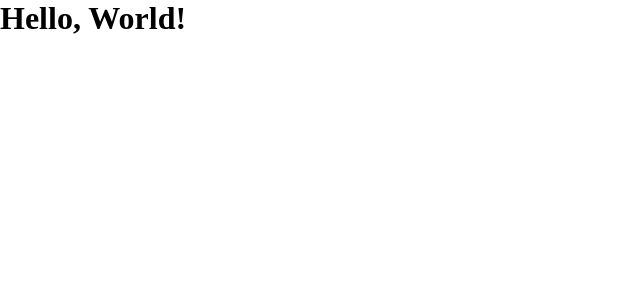
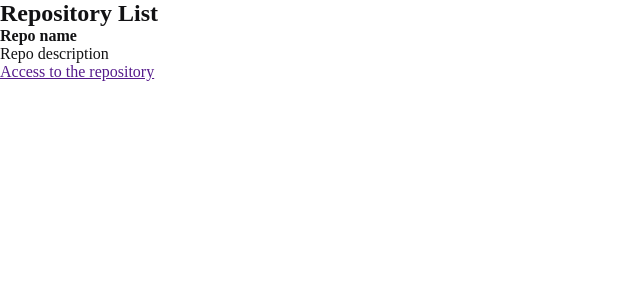
Before and after one commit to lucasleonardobs/github-explorer, a React app: page / in a window 1280 px wide. Shown: the top 300 px of the page, without its empty margins (0-640 px from the left). Built offline with nearby package versions, Linux system fonts and the light colour scheme.

Commit message:
Create a initial repository list component

```diff
--- /dev/null
+++ b/src/components/RepositoryList.jsx
@@ -0,0 +1,18 @@
+export function RepositoryList() {
+    return (
+        <section className="repository-list">
+            <h1>Repository List</h1>
+
+            <ul>
+                <li>
+                    <strong>Repo name</strong>
+                    <p>Repo description</p>
+
+                    <a href="">
+                        Access to the repository
+                    </a>
+                </li>
+            </ul>
+        </section>
+    )
+}
--- a/src/index.jsx
+++ b/src/index.jsx
@@ -1,4 +1,5 @@
 import { render } from 'react-dom';
 import { App } from './App';
+import { RepositoryList } from './components/RepositoryList';
 
-render(<App />, document.getElementById("root"));
+render(<RepositoryList />, document.getElementById("root"));
--- a/src/styles/global.scss
+++ b/src/styles/global.scss
@@ -5,5 +5,6 @@
 }
 
 body {
-    font: Arial, Helvetica, sans-serif;
+    font: 16px, 'Helvetica Neue', Arial, sans-serif;
+    color: #121214;
 }
```
